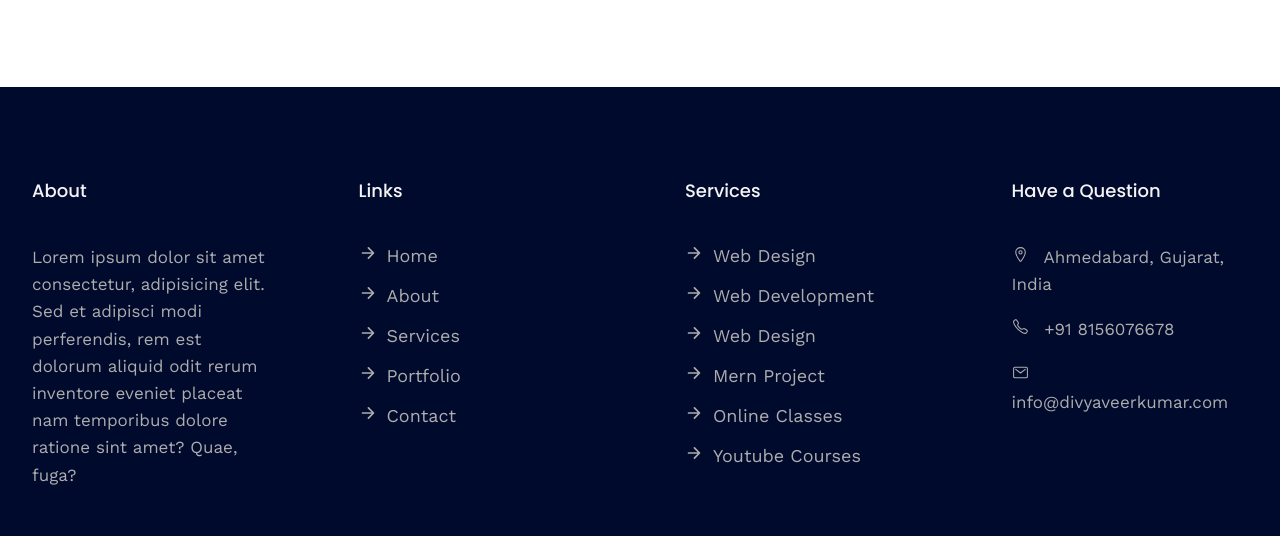
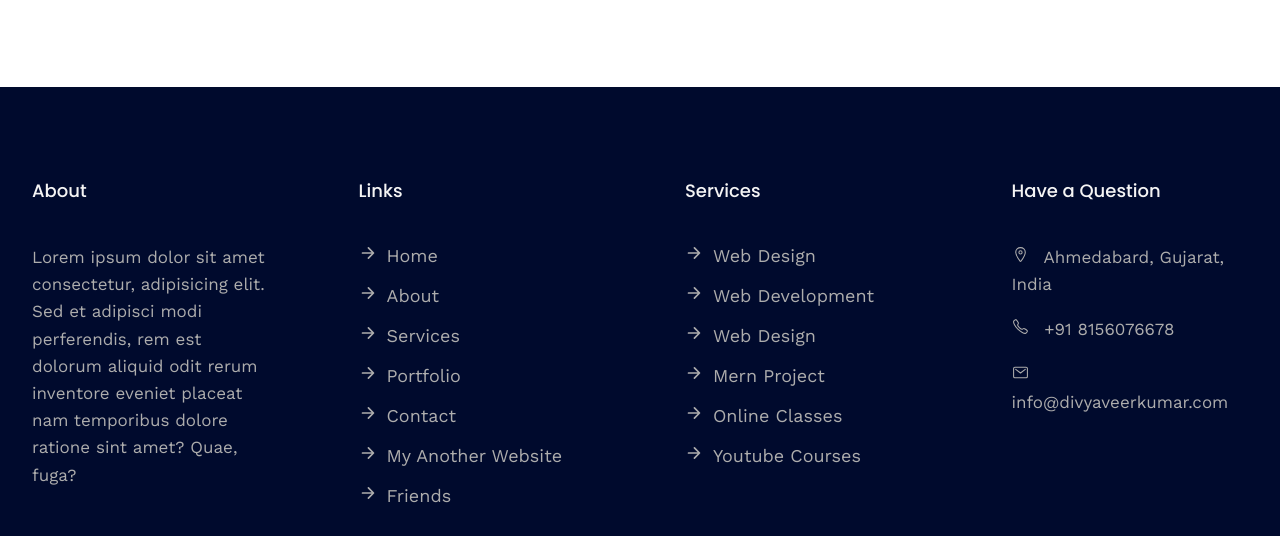
Before and after one commit to Divyaveer/portfolio_DAKS, a plain HTML site: page index.html in a window 1280 px wide. Shown: the part 7707-8243 px from the top of the page. Drawn offline with nearby package versions, Linux system fonts and the light colour scheme.

Commit message:
Update index.html

```diff
--- a/index.html
+++ b/index.html
@@ -766,6 +766,14 @@
                     <li>
                         <span><ion-icon name="arrow-forward-outline"></ion-icon></span><a href="https://divyaveer.github.io/portfolio_DAKS/contact.html" target="_divyaveer">Contact</a>
                     </li>
+
+                    <li>
+                        <span><ion-icon name="arrow-forward-outline"></ion-icon></span><a href="https://divyaveer3.whjr.site">My Another Website</a>
+                    </li>
+
+                    <li>
+                        <span><ion-icon name="arrow-forward-outline"></ion-icon></span><a href="#">Friends</a>
+                    </li>
                 </ul>
             </div>
             <!-- end -->
```
